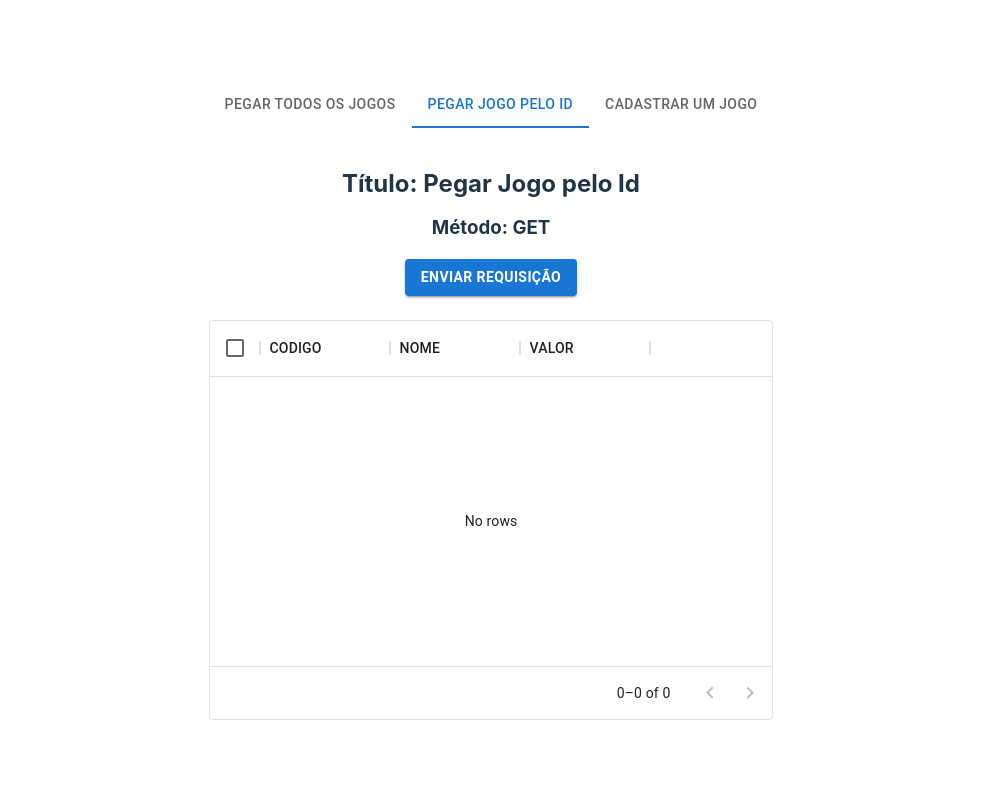
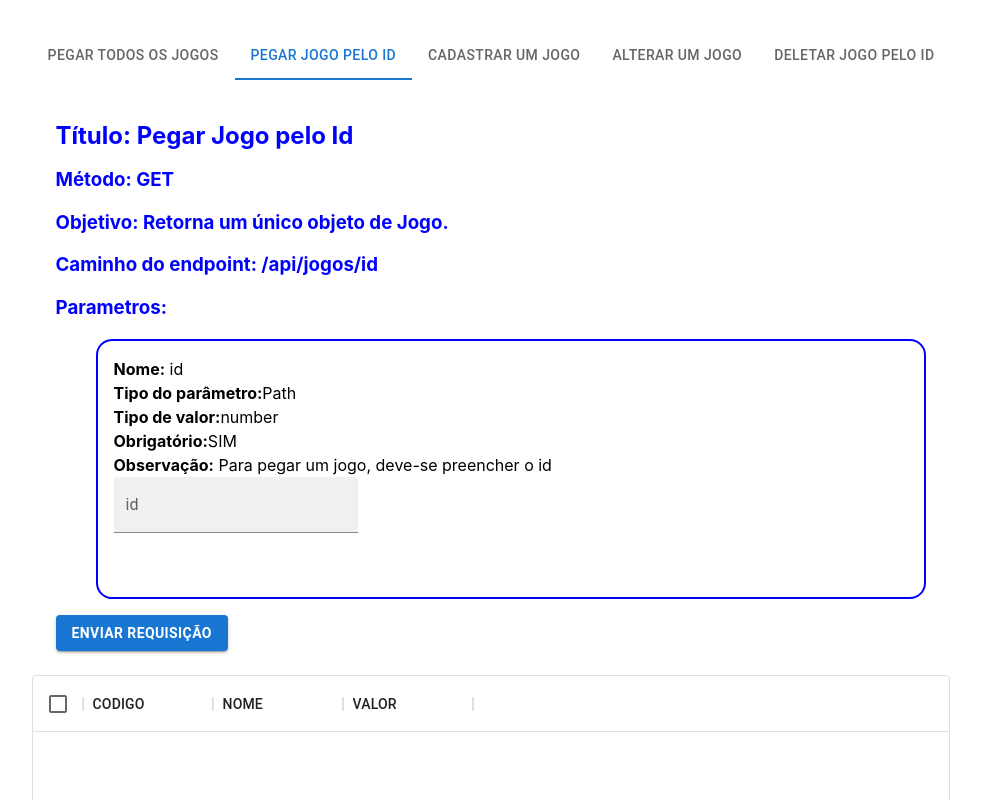
Before and after one commit to gabrielzom/fliperama-react, a React (Vite) app: page / in a window 1280 px wide. Both pictures are taken after a click on the tab "PEGAR JOGO PELO ID". Shown: the top 800 px of the page, without its empty margins (149-1130 px from the left). Built offline with nearby package versions, Linux system fonts and the light colour scheme.

Commit message:
feat: implementado todos os endpoints de jogos

```diff
--- a/src/App.css
+++ b/src/App.css
@@ -43,3 +43,11 @@
 .tab {
   outline: none;
 }
+
+.params {
+  list-style: none;
+  border: 2px solid;
+  border-radius: 1rem;
+  padding: 1rem;
+  margin-bottom: 1rem;
+}
--- a/src/App.jsx
+++ b/src/App.jsx
@@ -18,36 +18,68 @@ function App() {
 
   const [ abaAtual, setAbaAtual ] = useState('get-all-jogos')
   const [ linhas, setLinhas ] = useState([])
+  const [ camposParams, setCamposParams ] = useState({ id: '', nome: '', valor: '' })
 
   const mudarDeAba = (evento, value) => {
     setAbaAtual(value)
+    setCamposParams({ id: '', nome: '', valor: '' })
   }
 
-  const requisicao = async (metodo, parametros, caminho) => {
-    const { data } = await axios({method: metodo, url:`http://localhost:8080${caminho}`, data: parametros})
-    setLinhas(data)
+  const requisicao = async (
+    metodo,
+    parametros,
+    caminho,
+    valoresParametros
+  ) => {
+    let corpo = {}
+    parametros.forEach(parametro => {
+      if (parametro.type === 'Path') caminho = caminho.replace(parametro.name, valoresParametros[parametro.name])
+      if (parametro.type === 'Body') corpo[parametro.name] = valoresParametros[parametro.name]
+    })
+    const resposta = await axios({method: metodo, url:`http://localhost:8080${caminho}`, data: corpo})
+
+    let jogos = []
+    if(resposta.data.length > 0) {
+      jogos = resposta.data.map(jogo => {
+        return {
+          id: jogo.id,
+          codigo: jogo.id,
+          nome: jogo.nome,
+          valor: jogo.valor
+        }
+      })
+      setLinhas(jogos)
+
+    } else if (resposta.data.id) {
+      jogos[0] = {
+        id: resposta.data.id,
+        codigo: resposta.data.id,
+        nome: resposta.data.nome,
+        valor: resposta.data.valor
+      }
+      setLinhas(jogos)
+
+    } else if (resposta.data.deleted) {
+      alert('Jogo deletado com sucesso!')
+    }
+
   }
 
-
   const colunas = [
-    { field: 'id', headerName: 'CODIGO', width: 130 },
+    { field: 'codigo', headerName: 'CODIGO', width: 130 },
     { field: 'nome', headerName: 'NOME', width: 130 },
     { field: 'valor', headerName: 'VALOR', width: 130 },
   ]
-
-  // const linhas = [
-  //   { id: 1, nome: 'Homem Aranha PS5', valor: 299.99 },
-  //   { id: 2, nome: 'Uncharted PS4', valor: 99.99 },
-  // ]
 
   const endpoints = [
     {
       title: 'Pegar Todos os Jogos',
       method: 'GET',
       params: [],
-      returnType: 'Retorna uma lista de objetos de Jogos e seus campos',
+      returnType: 'Retorna uma lista de objetos de Jogos.',
       path: '/api/jogos',
-      value: 'get-all-jogos'
+      value: 'get-all-jogos',
+      color: 'blue'
     },
     {
       title: 'Pegar Jogo pelo Id',
@@ -61,9 +93,10 @@ function App() {
           obs: 'Para pegar um jogo, deve-se preencher o id'
         },
       ],
-      returnType: 'Retorna um único objeto de Jogo e seus campos',
+      returnType: 'Retorna um único objeto de Jogo.',
       path: '/api/jogos/id',
-      value: 'get-jogo-by-id'
+      value: 'get-jogo-by-id',
+      color: 'blue'
     },
     {
       title: 'Cadastrar um Jogo',
@@ -74,19 +107,68 @@ function App() {
           type: 'Body',
           valueType: 'string',
           required: true,
-          obs: 'Nome do Jogo'
+          obs: 'Título completo do Jogo'
         },
         {
           name:'valor',
           type: 'Body',
           valueType: 'number',
           required: true,
-          obs: 'Valor do Jogo'
+          obs: 'Valor em reais do Jogo'
         },
       ],
-      returnType: 'Retorna uma lista de objetos de Jogos e seus campos',
+      returnType: 'Retorna o novo objeto de Jogo cadastrado.',
       path: '/api/jogos',
-      value: 'create-jogo'
+      value: 'create-jogo',
+      color: 'green'
+    },
+    {
+      title: 'Alterar um Jogo',
+      method: 'PUT',
+      params: [
+        {
+          name:'nome',
+          type: 'Body',
+          valueType: 'string',
+          required: true,
+          obs: 'Novo título completo do Jogo'
+        },
+        {
+          name:'valor',
+          type: 'Body',
+          valueType: 'number',
+          required: true,
+          obs: 'Novo valor em reais do Jogo'
+        },
+        {
+          name:'id',
+          type: 'Path',
+          valueType: 'number',
+          required: true,
+          obs: 'Id do Jogo que irá receber novos dados'
+        },
+      ],
+      returnType: 'Retorna o objeto de Jogo com os novos dados.',
+      path: '/api/jogos/id',
+      value: 'update-jogo',
+      color: 'orange'
+    },
+    {
+      title: 'Deletar Jogo pelo Id',
+      method: 'DELETE',
+      params: [
+        {
+          name:'id',
+          type: 'Path',
+          valueType: 'number',
+          required: true,
+          obs: 'Para deletar um jogo, deve-se preencher o id'
+        },
+      ],
+      returnType: 'Retorna um booleano informando se o Jogo foi deletado.',
+      path: '/api/jogos/id',
+      value: 'delete-jogo-by-id',
+      color: 'red'
     },
   ]
 
@@ -110,16 +192,40 @@ function App() {
           {endpoints.map((endpoint, index) => {
             if(abaAtual === endpoint.value) {
               return(
-                <Grid key={index}>
+                <Grid style={{ textAlign: 'left', color: endpoint.color }} key={index}>
                   <h2>Título: {endpoint.title}</h2>
                   <h3>Método: {endpoint.method}</h3>
+                  <h3>Objetivo: {endpoint.returnType}</h3>
+                  <h3>Caminho do endpoint: {endpoint.path}</h3>
+                  <h3>Parametros:</h3>
+                  <ul>
+                    {endpoint.params.map((param, index) =>
+                      <Grid className='params' style={{ color: 'black', borderColor: endpoint.color }} key={index}>
+                        <li><strong>Nome:</strong> {param.name}</li>
+                        <li><strong>Tipo do parâmetro:</strong>{param.type}</li>
+                        <li><strong>Tipo de valor:</strong>{param.valueType}</li>
+                        <li><strong>Obrigatório:</strong>{param.required ? 'SIM' : 'NÃO'}</li>
+                        <li><strong>Observação:</strong> {param.obs}</li>
+                        <TextField
+                          style={{ marginBottom: '3rem' }}
+                          onKeyUp={evento => {
+                            setCamposParams({...camposParams, [param.name]: evento.target.value})}
+                          }
+                          label={param.name}
+                          variant='filled'
+                        />
+                      </Grid>
+                    )}
+                  </ul>
                   <Button
                     style={{
                       outline: 'none',
                       fontWeight: 'bold'
                     }}
                     variant='contained'
-                    onClick={async () => await requisicao('GET',null,'/api/jogos')}
+                    onClick={async () => {
+                      await requisicao(endpoint.method, endpoint.params, endpoint.path, camposParams)
+                    }}
                   >
                     Enviar Requisição
                   </Button>
@@ -133,8 +239,8 @@ function App() {
         style={{ height: 400, width: '100%' }}
         rows={linhas}
         columns={colunas}
-        pageSize={5}
-        rowsPerPageOptions={[5]}
+        pageSize={10}
+        rowsPerPageOptions={[10]}
         checkboxSelection
       />
      </Grid>
```
